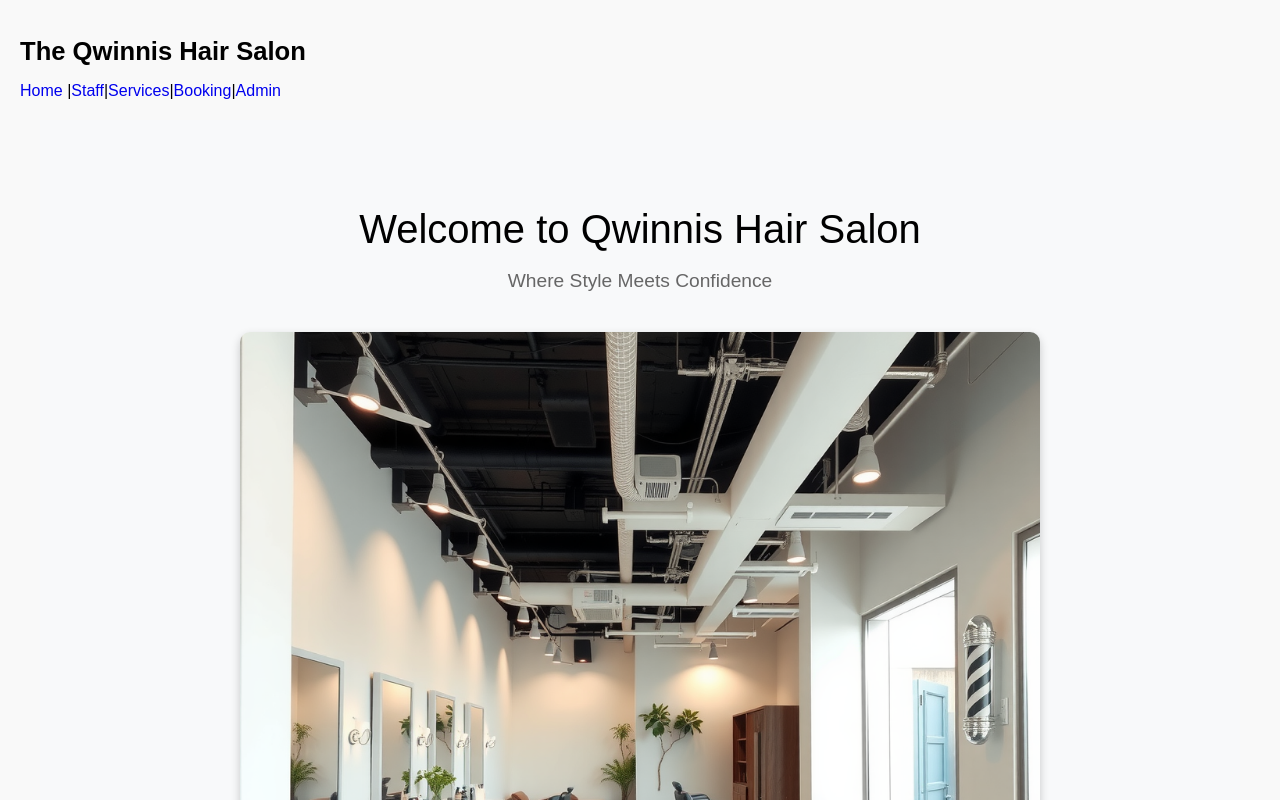
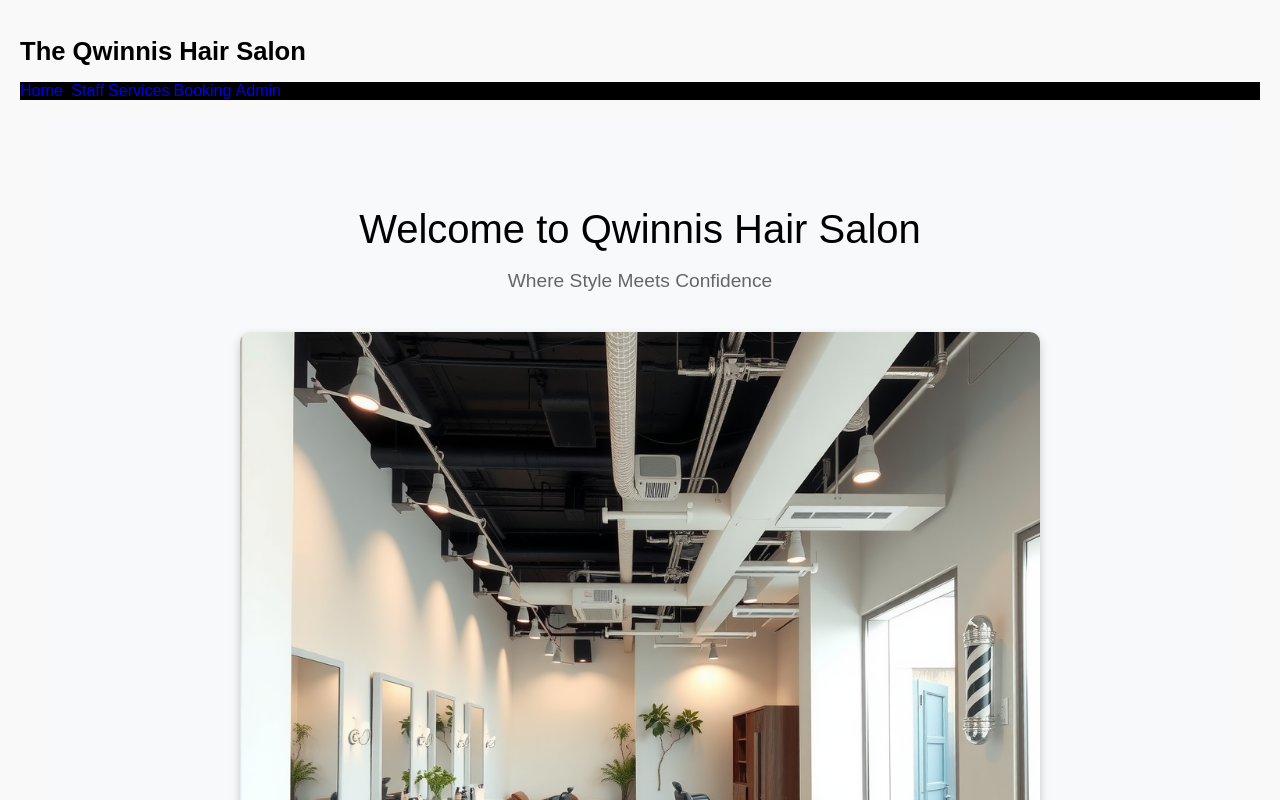
Before and after one commit to Kemboijames7/salon-website, a React (Vite) app in the folder client/: page / in a window 1280 px wide. Shown: the top 800 px of the page. Built offline with nearby package versions, Linux system fonts and the light colour scheme.

Commit message:
Added style

```diff
--- a/client/src/index.css
+++ b/client/src/index.css
@@ -67,6 +67,12 @@ button:focus-visible {
   }
 } */
 
+nav {
+list-style: none;
+background-color: black;
+font-weight: 400;
+}
+
 footer {
   background-color: rgb(211, 165, 109);
 }
```
